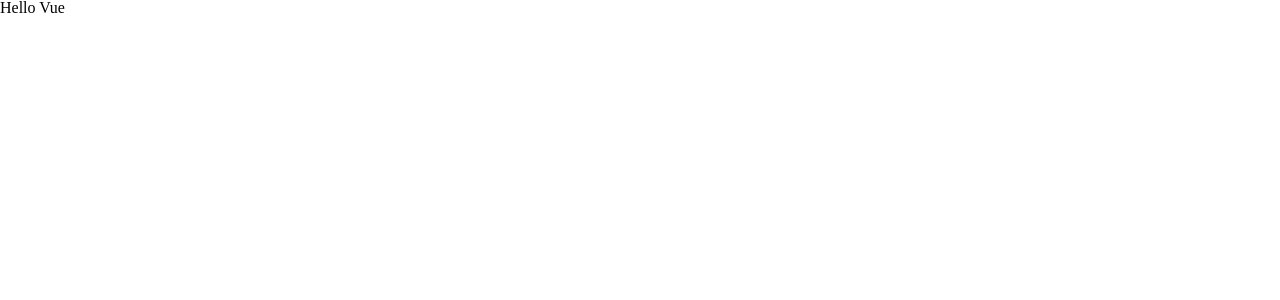
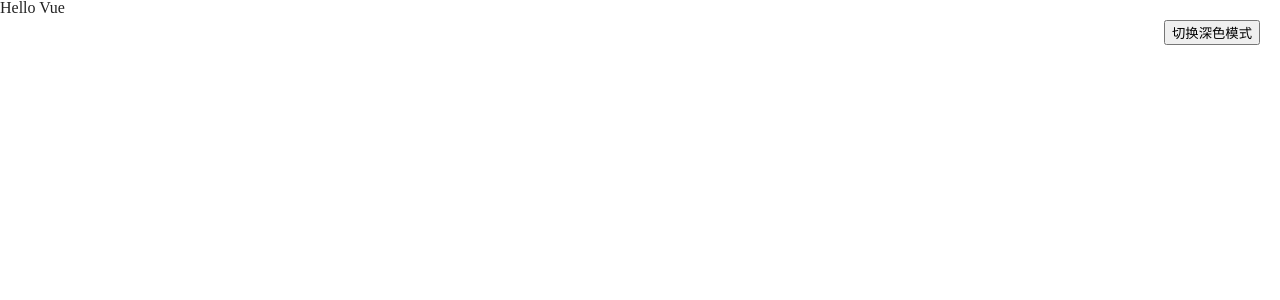
Before and after one commit to JohniFirst/vue3-tinyvue, a Vue app: page / in a window 1280 px wide. Shown: the top 300 px of the page. Built offline with nearby package versions, Linux system fonts and the light colour scheme; the HTML template or start-up script is replaced by a standard one.

Commit message:
style: 增加深浅主题切换功能

```diff
--- a/src/App.vue
+++ b/src/App.vue
@@ -1,7 +1,26 @@
 <script setup lang="ts">
+import { ref } from 'vue'
 import { RouterView } from 'vue-router'
+
+const theme = ref('light')
+
+function toggleTheme() {
+  theme.value = theme.value === 'light' ? 'dark' : 'light'
+  document.documentElement.setAttribute('data-theme', theme.value)
+}
+
+// 初始化时根据系统偏好设置主题
+if (window.matchMedia && window.matchMedia('(prefers-color-scheme: dark)').matches) {
+  theme.value = 'dark'
+  document.documentElement.setAttribute('data-theme', 'dark')
+} else {
+  document.documentElement.setAttribute('data-theme', 'light')
+}
 </script>
 
 <template>
+  <button @click="toggleTheme" style="position: fixed; top: 20px; right: 20px; z-index: 999">
+    切换{{ theme === 'light' ? '深色' : '浅色' }}模式
+  </button>
   <RouterView />
 </template>
--- /dev/null
+++ b/src/assets/css/dark.css
@@ -0,0 +1,7 @@
+/* dark.css: 深色主题变量 */
+:root[data-theme="dark"] {
+  --color-bg: #181818;
+  --color-text: #f2f2f2;
+  --color-primary: #42b983;
+  --color-border: #333333;
+}
--- /dev/null
+++ b/src/assets/css/light.css
@@ -0,0 +1,7 @@
+/* light.css: 浅色主题变量 */
+:root[data-theme="light"] {
+  --color-bg: #ffffff;
+  --color-text: #222222;
+  --color-primary: #2c3e50;
+  --color-border: #e0e0e0;
+}
--- /dev/null
+++ b/src/assets/css/theme.css
@@ -0,0 +1,9 @@
+/* theme.css: 主题变量入口，分别引入深浅色变量 */
+@import './light.css';
+@import './dark.css';
+
+body {
+  background: var(--color-bg);
+  color: var(--color-text);
+  transition: background 0.3s, color 0.3s;
+}
--- a/src/main.ts
+++ b/src/main.ts
@@ -1,4 +1,5 @@
 import './assets/css/reset.css'
+import './assets/css/theme.css'
 
 import { createApp } from 'vue'
 import { createPinia } from 'pinia'
```
